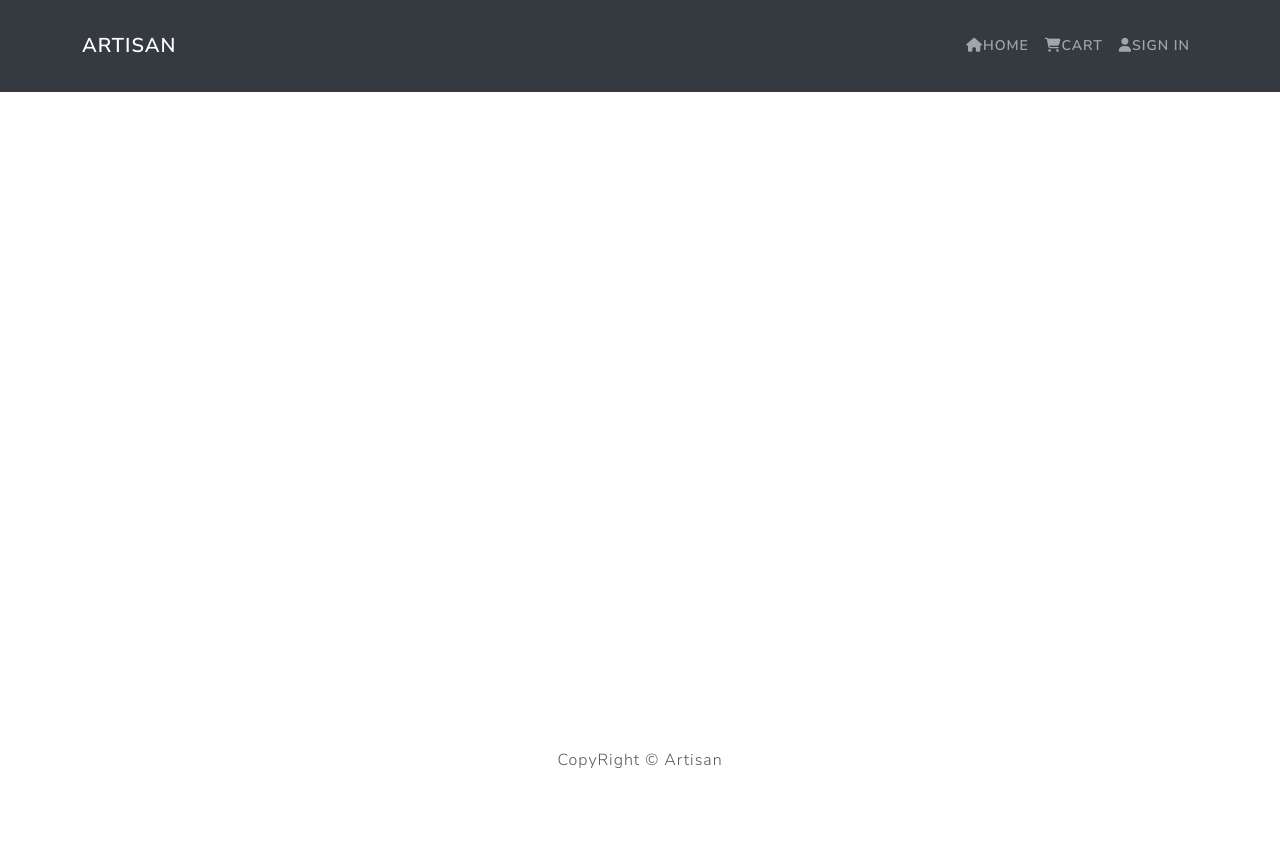
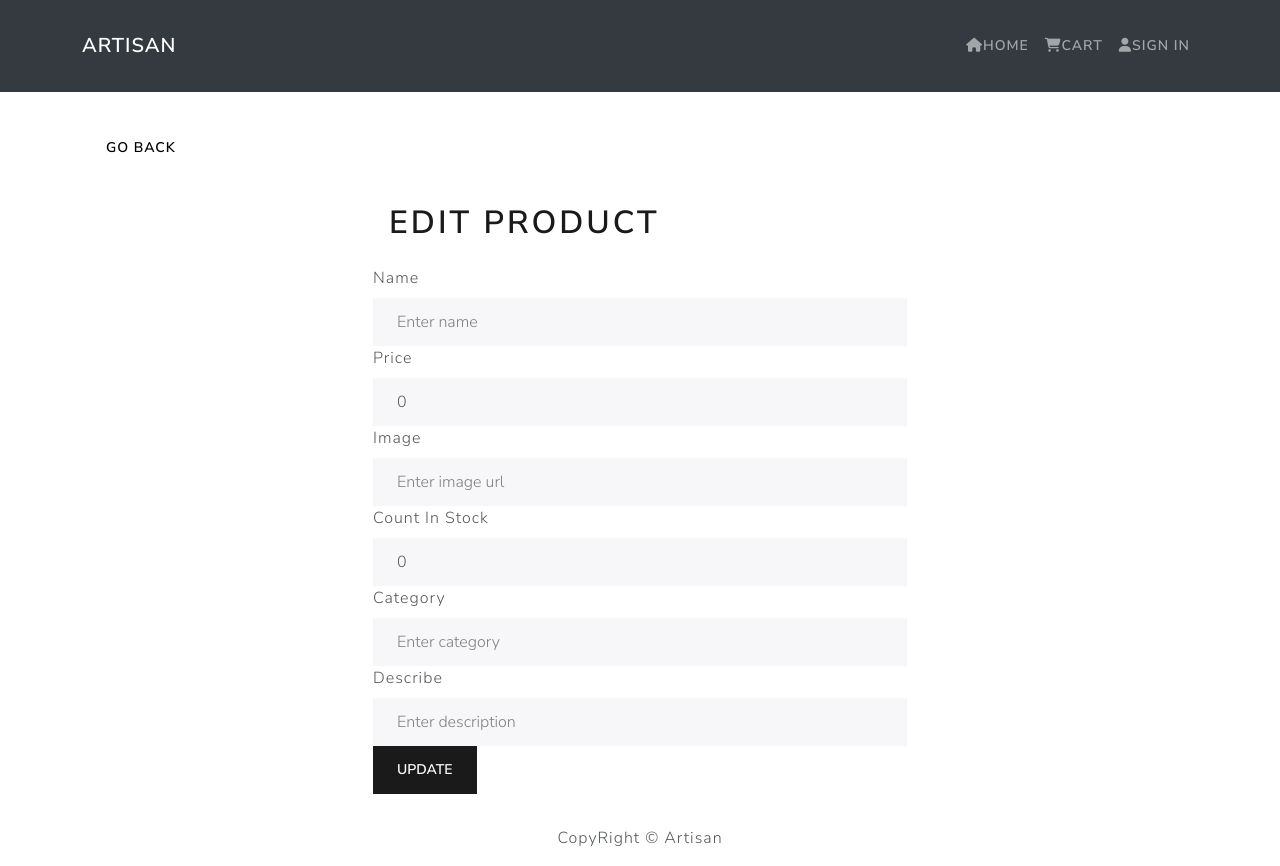
Before and after one commit to RiyaRanaChhetrii/ArtisanFYP, a React (Create React App) app in the folder frontend/: page /admin/product/1/edit in a window 1280 px wide. Before the commit the page ends 800 px from the top, so only its background shows below. Built offline with nearby package versions, Linux system fonts and the light colour scheme.

Commit message:
Edit Product Screen

```diff
--- a/frontend/src/App.js
+++ b/frontend/src/App.js
@@ -16,6 +16,7 @@ import OrderScreen from "./screens/OrderScreen";
 import UserListScreen from "./screens/UserListScreen";
 import UserEditScreen from "./screens/UserEditScreen";
 import ProductListScreen from "./screens/ProductListScreen";
+import ProductEditScreen from "./screens/ProductEditScreen";
 
 const App = () => {
   return (
@@ -36,6 +37,7 @@ const App = () => {
             <Route path="/admin/userlist" element={<UserListScreen />} />
             <Route path="/admin/user/:id/edit" element={<UserEditScreen />} />
             <Route path="/admin/productlist" element={<ProductListScreen />} />
+            <Route path="/admin/product/:id/edit" element={<ProductEditScreen />} />
             <Route path="/" element={<HomeScreen />} exact />
           </Routes>
         </Container>
--- /dev/null
+++ b/frontend/src/screens/ProductEditScreen.js
@@ -0,0 +1,197 @@
+// import axios from 'axios'
+import React, { useState, useEffect } from 'react'
+import { Link, useParams } from 'react-router-dom'
+import { Form, Button } from 'react-bootstrap'
+import { useDispatch, useSelector } from 'react-redux'
+import MessageOne from '../components/MessageOne'
+import Loader from '../components/Loader'
+import FormContainer from '../components/FormContainer'
+import { listProductsDetails } from "../action/productAction";
+// import { PRODUCT_UPDATE_RESET } from '../constants/productConstants'
+
+const ProductEditScreen = () => {
+//   const productId = match.params.id
+const { productId } = useParams();
+
+  const [name, setName] = useState('')
+  const [price, setPrice] = useState(0)
+  const [image, setImage] = useState('')
+  const [category, setCategory] = useState('')
+  const [countInStock, setCountInStock] = useState(0)
+  const [describe, setDescribe] = useState('')
+//   const [uploading, setUploading] = useState(false)
+
+  const dispatch = useDispatch()
+//   const navigate = useNavigate()
+
+  const productDetails = useSelector((state) => state.productDetails)
+  const { loading, error, product } = productDetails
+
+//   const productUpdate = useSelector((state) => state.productUpdate)
+//   const {
+//     loading: loadingUpdate,
+//     error: errorUpdate,
+//     success: successUpdate,
+//   } = productUpdate
+
+useEffect(() => {
+    if (!product || product._id !== productId || loading || !productId) {
+      // Check if productId is defined before dispatching the action
+      if (productId) {
+        dispatch(listProductsDetails(productId));
+      }
+    } else {
+      setName(product.name || '');
+      setPrice(product.price || 0);
+      setImage(product.image || '');
+      setCategory(product.category || '');
+      setCountInStock(product.countInStock || 0);
+      setDescribe(product.describe || '');
+    }
+  }, [dispatch, productId, product, loading]);
+
+
+//   successUpdate
+
+//   const uploadFileHandler = async (e) => {
+//     const file = e.target.files[0]
+//     const formData = new FormData()
+//     formData.append('image', file)
+//     setUploading(true)
+
+//     try {
+//       const config = {
+//         headers: {
+//           'Content-Type': 'multipart/form-data',
+//         },
+//       }
+
+//       const { data } = await axios.post('/api/upload', formData, config)
+
+//       setImage(data)
+//       setUploading(false)
+//     } catch (error) {
+//       console.error(error)
+//       setUploading(false)
+//     }
+//   }
+
+  const submitHandler = (e) => {
+    e.preventDefault()
+    // dispatch(
+    //   updateProduct({
+    //     _id: productId,
+    //     name,
+    //     price,
+    //     image,
+    //     brand,
+    //     category,
+    //     describe,
+    //     countInStock,
+    //   })
+    // )
+  }
+
+  return (
+    <>
+      <Link to='/admin/productlist' className='btn btn-light my-3'>
+        Go Back
+      </Link>
+      <FormContainer>
+        <h1>Edit Product</h1>
+        {/* {loadingUpdate && <Loader />}
+        {errorUpdate && <MessageOne variant='danger'>{errorUpdate}</MessageOne>} */}
+        {loading ? (
+          <Loader />
+        ) : error ? (
+          <MessageOne variant='danger'>{error}</MessageOne>
+        ) : (
+          <Form onSubmit={submitHandler}>
+            <Form.Group controlId='name'>
+              <Form.Label>Name</Form.Label>
+              <Form.Control
+                type='name'
+                placeholder='Enter name'
+                value={name}
+                onChange={(e) => setName(e.target.value)}
+              ></Form.Control>
+            </Form.Group>
+
+            <Form.Group controlId='price'>
+              <Form.Label>Price</Form.Label>
+              <Form.Control
+                type='number'
+                placeholder='Enter price'
+                value={price}
+                onChange={(e) => setPrice(e.target.value)}
+              ></Form.Control>
+            </Form.Group>
+
+            <Form.Group controlId='image'>
+              <Form.Label>Image</Form.Label>
+              <Form.Control
+                type='text'
+                placeholder='Enter image url'
+                value={image}
+                onChange={(e) => setImage(e.target.value)}
+              ></Form.Control>
+              {/* <Form.File
+                id='image-file'
+                label='Choose File'
+                custom
+                onChange={uploadFileHandler}
+              ></Form.File>
+              {uploading && <Loader />} */}
+            </Form.Group>
+
+            {/* <Form.Group controlId='brand'>
+              <Form.Label>Brand</Form.Label>
+              <Form.Control
+                type='text'
+                placeholder='Enter brand'
+                value={brand}
+                onChange={(e) => setBrand(e.target.value)}
+              ></Form.Control>
+            </Form.Group> */}
+
+            <Form.Group controlId='countInStock'>
+              <Form.Label>Count In Stock</Form.Label>
+              <Form.Control
+                type='number'
+                placeholder='Enter countInStock'
+                value={countInStock}
+                onChange={(e) => setCountInStock(e.target.value)}
+              ></Form.Control>
+            </Form.Group>
+
+            <Form.Group controlId='category'>
+              <Form.Label>Category</Form.Label>
+              <Form.Control
+                type='text'
+                placeholder='Enter category'
+                value={category}
+                onChange={(e) => setCategory(e.target.value)}
+              ></Form.Control>
+            </Form.Group>
+
+            <Form.Group controlId='describe'>
+              <Form.Label>Describe</Form.Label>
+              <Form.Control
+                type='text'
+                placeholder='Enter description'
+                value={describe}
+                onChange={(e) => setDescribe(e.target.value)}
+              ></Form.Control>
+            </Form.Group>
+
+            <Button type='submit' variant='primary'>
+              Update
+            </Button>
+          </Form>
+        )}
+      </FormContainer>
+    </>
+  )
+}
+
+export default ProductEditScreen
```
Also changed, not shown: 1 other file (tests, documents, lock files or other folders).
